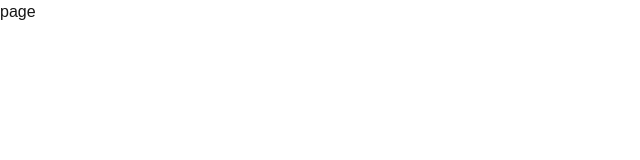
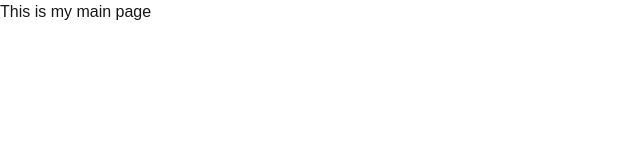
Before and after one commit to Soumipal56/BuildMyResume, a Next.js app: page / in a window 1280 px wide. Shown: the top 160 px of the page, without its empty margins (0-640 px from the left). Built offline with nearby package versions, Linux system fonts and the light colour scheme.

Commit message:
add project files

```diff
--- /dev/null
+++ b/src/app/auth/register/route.ts
@@ -0,0 +1,7 @@
+import { NextRequest, NextResponse } from "next/server";
+
+export function GET(req: NextRequest) {
+    return NextResponse.json({
+        message: "Hello from next js server"
+    })
+}
--- a/src/app/page.tsx
+++ b/src/app/page.tsx
@@ -1,8 +1,10 @@
 import React from 'react'
 
-const page = () => {
+type Props = {}
+
+const page = (props: Props) => {
   return (
-    <div>page</div>
+    <div>This is my main page</div>
   )
 }
 
```
